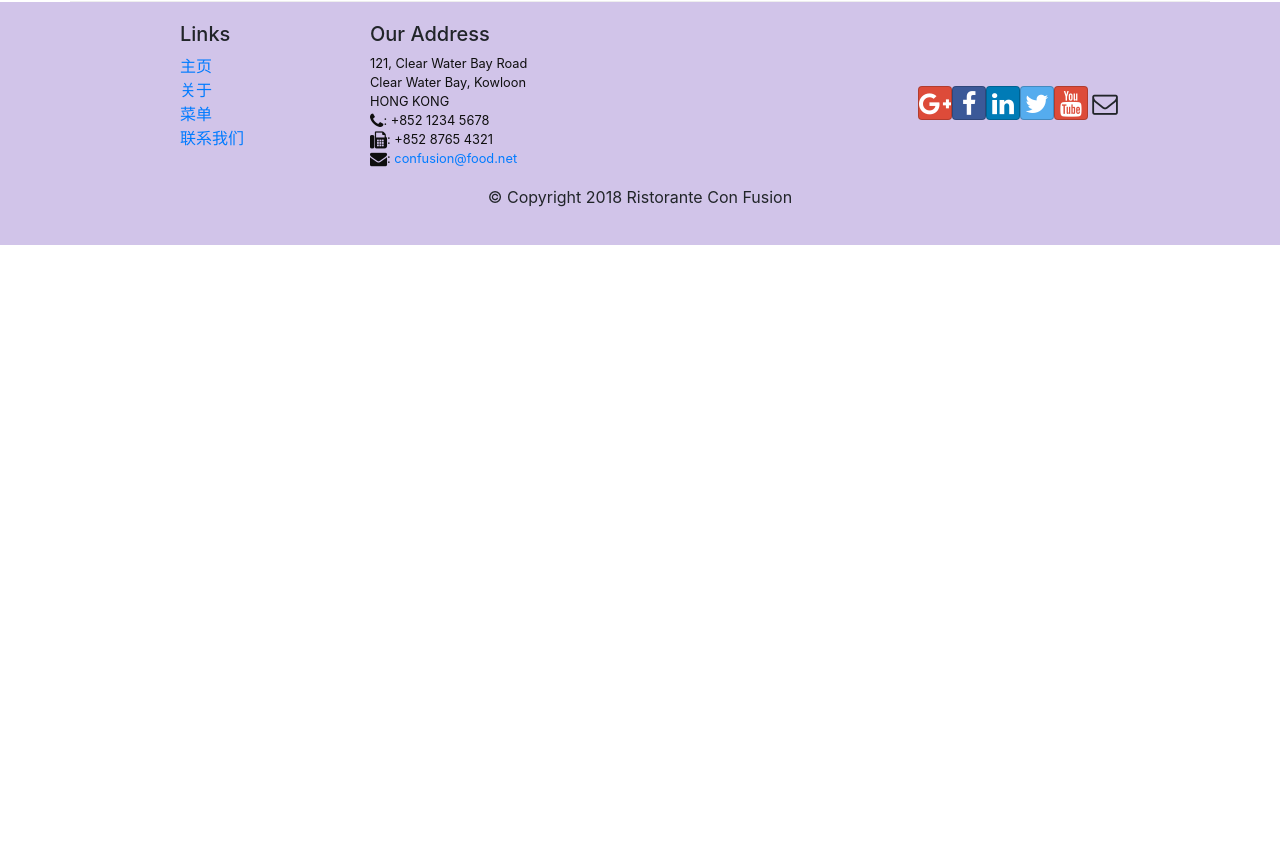
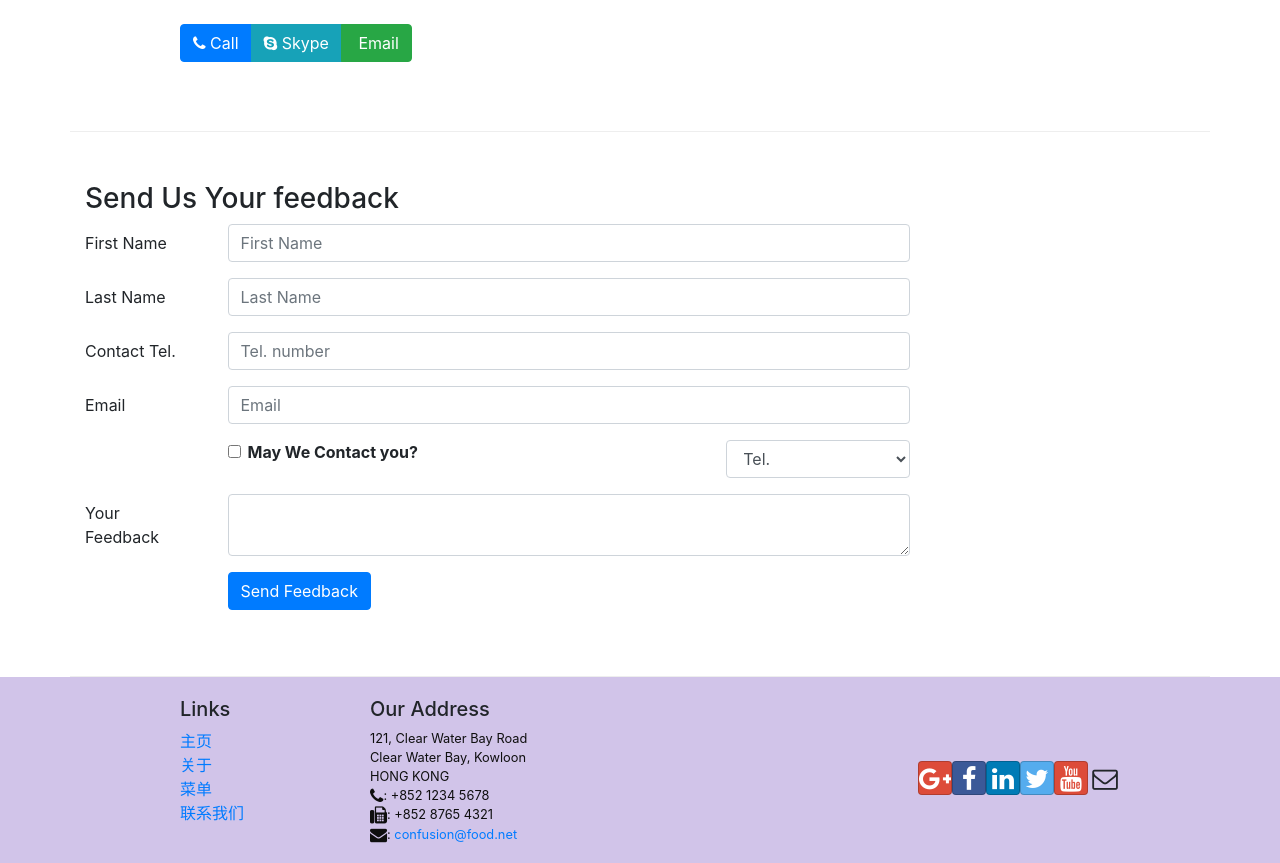
Before and after one commit to yche0214/Coursera-HKUST-React, a React (Create React App) app: page /contactus in a window 1280 px wide. Shown: the part 760-1623 px from the top of the page. Before the commit the page ends 1005 px from the top, so only its background shows below. Built offline with nearby package versions, Linux system fonts and the light colour scheme.

Commit message:
Controled Form Revision

```diff
--- a/src/components/ContactComponent.js
+++ b/src/components/ContactComponent.js
@@ -1,8 +1,58 @@
-import React from 'react';
+import React, { Component } from 'react';
+import { Breadcrumb, BreadcrumbItem, Button, Form, FormGroup, Label, Input, Col } from 'reactstrap';
+import { Link } from 'react-router-dom';
 
-function Contact(props) {
-    return(
+class Contact extends Component {
+    constructor(props) {
+        super(props);
+
+        this.state = {
+            firstname: '',
+            lastname: '',
+            telnum: '',
+            email: '',
+            agree: false,
+            contactType: 'Tel.',
+            message: ''
+        };
+
+        this.handleSubmit = this.handleSubmit.bind(this);
+        this.handleInputChange = this.handleInputChange.bind(this);
+    }
+
+    handleInputChange(event) {
+        const target = event.target;
+        const value = target.type === 'checkbox' ? target.checked : target.value;
+        const name = target.name;
+
+        this.setState({
+            [name]: value
+        });
+    }
+
+
+    handleSubmit(event) {
+        console.log("Current State is: " + JSON.stringify(this.state));
+        alert("Current State is: " + JSON.stringify(this.state));
+        event.preventDefault();
+    }
+
+
+    render() {
+        return (
             <div className="container">
+                <div className="row">
+                    <Breadcrumb>
+                        <BreadcrumbItem><Link to="/home">主页</Link></BreadcrumbItem>
+                        <BreadcrumbItem active>联系我们</BreadcrumbItem>
+                    </Breadcrumb>
+                    <div className="col-12">
+                        <h3>联系我们</h3>
+                        <hr />
+                    </div>
+                </div>
+
+
                 <div className="row row-content">
                     <div className="col-12">
                         <h3>位置信息</h3>
@@ -29,8 +79,100 @@
                         </div>
                     </div>
                 </div>
+
+                <div className="row row-content">
+                    <div className="col-12">
+                        <h3>Send Us Your feedback</h3>
                     </div>
+                    <div className="col-12 col-md-9">
+                        <Form onSubmit={this.handleSubmit}>
+                            <FormGroup row>
+                                <Label htmlFor="firstname" md={2}>First Name</Label>
+                                <Col md={10}>
+                                    <Input type="text" id="firstname" name="firstname"
+                                        placeholder="First Name"
+                                        value={this.state.firstname}
+                                        onChange={this.handleInputChange} />
+                                </Col>
+                            </FormGroup>
+
+                            <FormGroup row>
+                                <Label htmlFor="lastname" md={2}>Last Name</Label>
+                                <Col md={10}>
+                                    <Input type="text" id="lastname" name="lastname"
+                                        placeholder="Last Name"
+                                        value={this.state.lastname}
+                                        onChange={this.handleInputChange} />
+                                </Col>
+                            </FormGroup>
+                            <FormGroup row>
+                                <Label htmlFor="telnum" md={2}>Contact Tel.</Label>
+                                <Col md={10}>
+                                    <Input type="tel" id="telnum" name="telnum"
+                                        placeholder = "Tel. number"
+                                        value = {this.state.telnum}
+                                        onChange = {this.handleInputChange} />
+                                </Col>
+                            </FormGroup>
+                            <FormGroup row>
+                                <Label htmlFor="email" md={2}>Email</Label>
+                                <Col md={10}>
+                                    <Input type="email" id="email" name="email"
+                                        placeholder="Email"
+                                        value={this.state.email}
+                                        onChange={this.handleInputChange} />
+                                </Col>
+                            </FormGroup>
+                            {/* Creating a checkbox & select control */}
+                            <FormGroup row>
+                                <Col md={{size:6, offset:2}}>
+                                    <FormGroup check>
+                                        <Label check>
+                                            <Input type="checkbox" name="agree"
+                                                checked={this.state.agree}
+                                                onChange={this.handleInputChange} />{' '}
+                                                <strong>May We Contact you?</strong>
+                                        </Label>
+                                    </FormGroup>
+                                </Col>
+                                <Col md={{size:3, offset:1}}>
+                                    <Input type="select" name="contactType"
+                                        value={this.state.contactType}
+                                        onChange={this.handleInputChange} >
+                                            <option>Tel.</option>
+                                            <option>Email</option>
+                                        </Input>
+                                </Col>
+
+                            </FormGroup>
+                            <FormGroup row>
+                                <Label htmlFor="message" md={2}>Your Feedback</Label>
+                                <Col md={10}>
+                                    <Input type="textarea" id="message" name="message"
+                                        row = "19"
+                                        value={this.state.message}
+                                        onChange={this.handleInputChange} />
+                                </Col>
+                            </FormGroup>
+                            <FormGroup row>
+                                <Col md={{size:10, offset:2}}>
+                                    <Button type="submit" color="primary">
+                                        Send Feedback
+                                    </Button>
+                                </Col>
+                            </FormGroup>
+
+
+                        </Form>
+                    </div>
+                </div>
+
+            </div>
+
         )
     }
 
+
+}
+
 export default Contact;
--- a/src/components/DishdetailComponent.js
+++ b/src/components/DishdetailComponent.js
@@ -1,5 +1,6 @@
 import React from 'react';
-import { Card, CardImg, CardText, CardBody, CardTitle } from 'reactstrap';
+import { Card, CardImg, CardText, CardBody, CardTitle, BreadcrumbItem, Breadcrumb } from 'reactstrap';
+import { Link } from 'react-router-dom';
 
     // function RenderDish(prop) {}
     function RenderDish({dish}) {
@@ -62,8 +63,18 @@
             return (
                 <div className="container">
                     <div className="row">
+                        <Breadcrumb>
+                            <BreadcrumbItem><Link to="home">主页</Link></BreadcrumbItem>
+                            <BreadcrumbItem active>菜单</BreadcrumbItem>
+                        </Breadcrumb>
+                        <div className="col-12">
+                            <h3>{props.dish.name}</h3>
+                            <hr />
+                        </div>
+                    </div>
+                    <div className="row">
                         <RenderDish dish={props.dish} />
-                        <RenderComments comments={props.dish.comments} />
+                        <RenderComments comments={props.comments} />
                     </div>
                 </div>
             )
--- a/src/components/MainComponent.js
+++ b/src/components/MainComponent.js
@@ -3,6 +3,7 @@
 import Menu from './MenuComponent';
 import Contact from './ContactComponent';
 import DishDetail from './DishdetailComponent';
+import About from './AboutComponent';
 import Header from './HeaderComponent';
 import Footer from './FooterComponent';
 import { DISHES } from '../shared/dishes';
@@ -36,13 +37,27 @@
             );
         }
 
+        const DishWithId = ({match}) => {
+            return (
+                // 10 -> base 10
+                <DishDetail
+                    dish={this.state.dishes.filter((dish) => dish.id === parseInt(match.params.dishId, 10))[0]}
+                    comments={this.state.comments.filter((comment) => comment.id === parseInt(match.params.dishId, 10))}
+                />
+
+
+            );
+        }
+
         return (
             <div>
                 <Header />
                     <Switch>
                         <Route path='/home' component={HomePage} />
                         <Route exact path="/menu" component={() => <Menu dishes={this.state.dishes} /> } />
+                        <Route path="/menu/:dishId" component={DishWithId} />
                         <Route exact path="/contactus" component={Contact} />
+                        <Route exact path="/aboutus" component={() => <About leaders={this.state.leaders} />} />
                         <Redirect to="/home" />
                     </Switch>
 
--- a/src/components/MenuComponent.js
+++ b/src/components/MenuComponent.js
@@ -1,14 +1,17 @@
 import React from 'react';
-import { Card, CardImg, CardImgOverlay, CardTitle } from 'reactstrap';
+import { Card, CardImg, CardImgOverlay, CardTitle, Breadcrumb, BreadcrumbItem } from 'reactstrap';
+import { Link } from 'react-router-dom';
 
 
-    function RenderMenuItem ({dish, Clickevent}) {
+    function RenderMenuItem ({dish, onClick}) {
       return (
-        <Card onClick={()=>Clickevent(dish.id)}>
-          <CardImg width="100%" src={dish.image} alt={dish.name} />
+        <Card>
+          <Link to={`/menu/${dish.id}`} >
+            <CardImg width="100%" src={dish.image} alt={dish.name} />
             <CardImgOverlay>
               <CardTitle> {dish.name} </CardTitle>
             </CardImgOverlay>
+          </Link>
         </Card>
       );
     }
@@ -25,7 +28,7 @@
                   {
                     // (dishId) => this.onDishSelect(dishId)
                   }
-                  <RenderMenuItem dish={dish} Clickevent={props.onClick} />
+                  <RenderMenuItem dish={dish}  />
                 </div>
             );
         }); // take the JS objects
@@ -35,6 +38,16 @@
          // return what needs to diaplay on the UI in this conponent. (return view)
         return (
             <div className="container">
+              <div className="row">
+                <Breadcrumb>
+                  <BreadcrumbItem><Link to="home">主页</Link></BreadcrumbItem>
+                  <BreadcrumbItem active>菜单</BreadcrumbItem>
+                </Breadcrumb>
+                <div className="col-12">
+                  <h3>菜单</h3>
+                  <hr />
+                </div>
+              </div>
                 <div className="row">
                     {menu}
                 </div>
```
Lines whose indentation alone changed are shown as unchanged.
